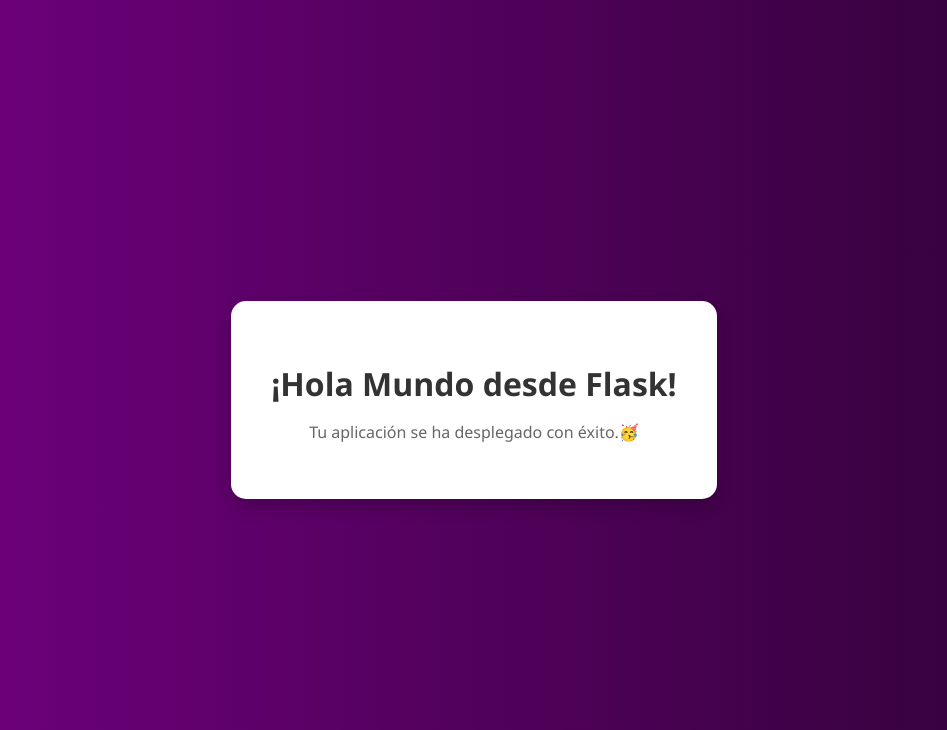
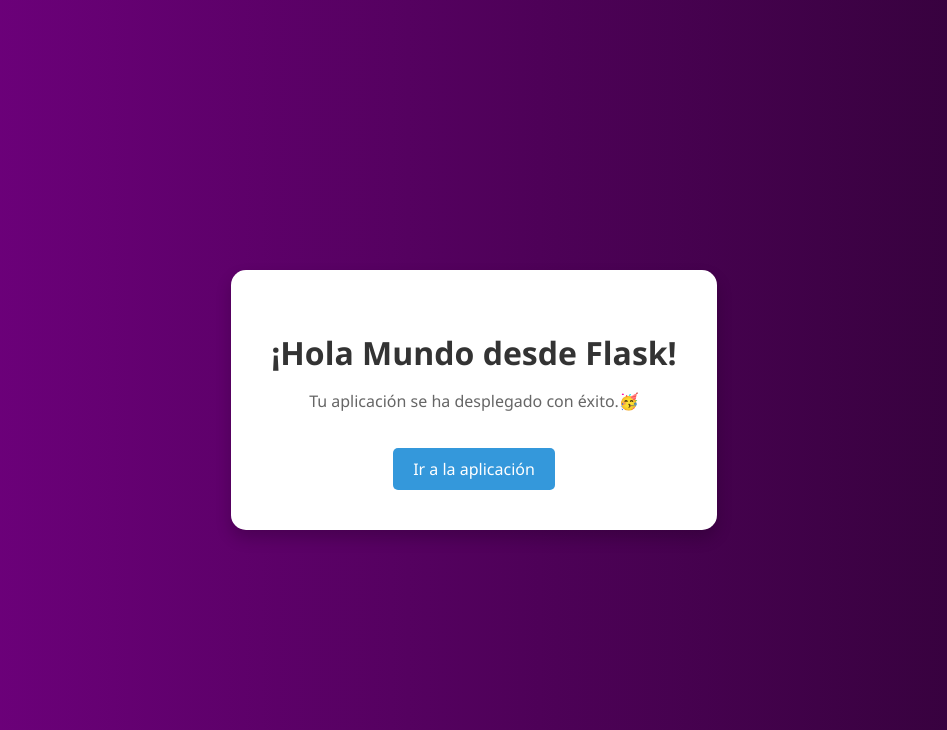
Before and after one commit to Johnale22/Holamundo, a Flask app: page / in a window 1280 px wide. Shown: the top 730 px of the page, without its empty margins (166-1113 px from the left). Run offline with Flask 3, Linux system fonts and the light colour scheme.

Commit message:
Botonnuevo

```diff
--- a/templates/index.html
+++ b/templates/index.html
@@ -4,11 +4,30 @@
     <meta charset="UTF-8">
     <title>Hola Mundo</title>
     <link rel="stylesheet" href="{{ url_for('static', filename='style.css') }}">
+    <style>
+        .boton {
+            display: inline-block;
+            margin-top: 20px;
+            padding: 10px 20px;
+            background-color: #3498db;
+            color: white;
+            text-decoration: none;
+            border-radius: 5px;
+            font-size: 16px;
+        }
+
+        .boton:hover {
+            background-color: #2980b9;
+        }
+    </style>
 </head>
 <body>
     <div class="container">
         <h1>¡Hola Mundo desde Flask!</h1>
         <p>Tu aplicación se ha desplegado con éxito.🥳</p>
+        <a class="boton" href="https://distributed-architecture.vercel.app/" target="_blank">
+            Ir a la aplicación
+        </a>
     </div>
 </body>
 </html>
```
